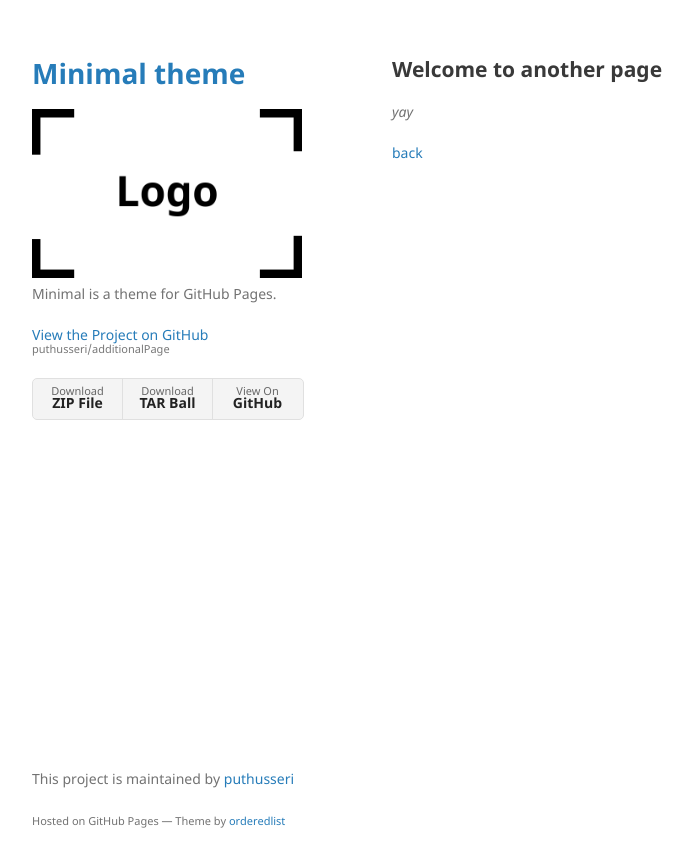
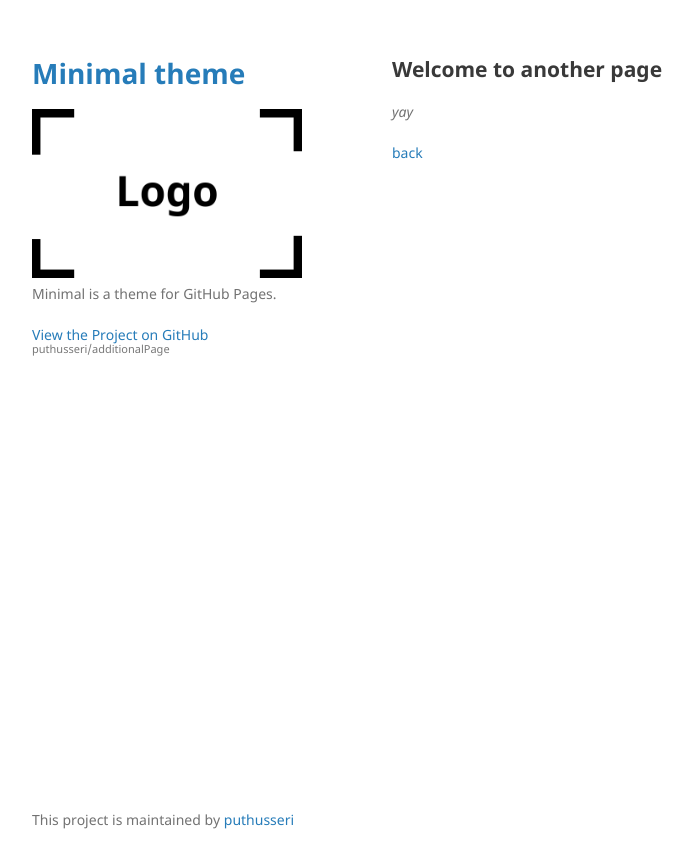
Before and after one commit to puthusseri/additionalPage, a Jekyll site: the page built from another-page.md, in a window 1280 px wide. Shown: the top 868 px of the page, without its empty margins (178-871 px from the left). Built offline with Jekyll 4.4.1, drawn with Linux system fonts in a browser that asks for light colours; our own code applies the rules of GitHub Pages for plain Markdown files.

Commit message:
Update default.html

```diff
--- a/_layouts/default.html
+++ b/_layouts/default.html
@@ -30,13 +30,7 @@
         <p class="view"><a href="{{ site.github.owner_url }}">View My GitHub Profile</a></p>
         {% endif %}
 
-        {% if site.show_downloads %}
-        <ul class="downloads">
-          <li><a href="{{ site.github.zip_url }}">Download <strong>ZIP File</strong></a></li>
-          <li><a href="{{ site.github.tar_url }}">Download <strong>TAR Ball</strong></a></li>
-          <li><a href="{{ site.github.repository_url }}">View On <strong>GitHub</strong></a></li>
-        </ul>
-        {% endif %}
+
       </header>
       <section>
 
@@ -47,19 +41,10 @@
         {% if site.github.is_project_page %}
         <p>This project is maintained by <a href="{{ site.github.owner_url }}">{{ site.github.owner_name }}</a></p>
         {% endif %}
-        <p><small>Hosted on GitHub Pages &mdash; Theme by <a href="https://github.com/orderedlist">orderedlist</a></small></p>
+
       </footer>
     </div>
     <script src="{{ "/assets/js/scale.fix.js" | relative_url }}"></script>
-    {% if site.google_analytics %}
-    <script>
-      (function(i,s,o,g,r,a,m){i['GoogleAnalyticsObject']=r;i[r]=i[r]||function(){
-      (i[r].q=i[r].q||[]).push(arguments)},i[r].l=1*new Date();a=s.createElement(o),
-      m=s.getElementsByTagName(o)[0];a.async=1;a.src=g;m.parentNode.insertBefore(a,m)
-      })(window,document,'script','https://www.google-analytics.com/analytics.js','ga');
-      ga('create', '{{ site.google_analytics }}', 'auto');
-      ga('send', 'pageview');
-    </script>
-    {% endif %}
+
   </body>
 </html>
```
